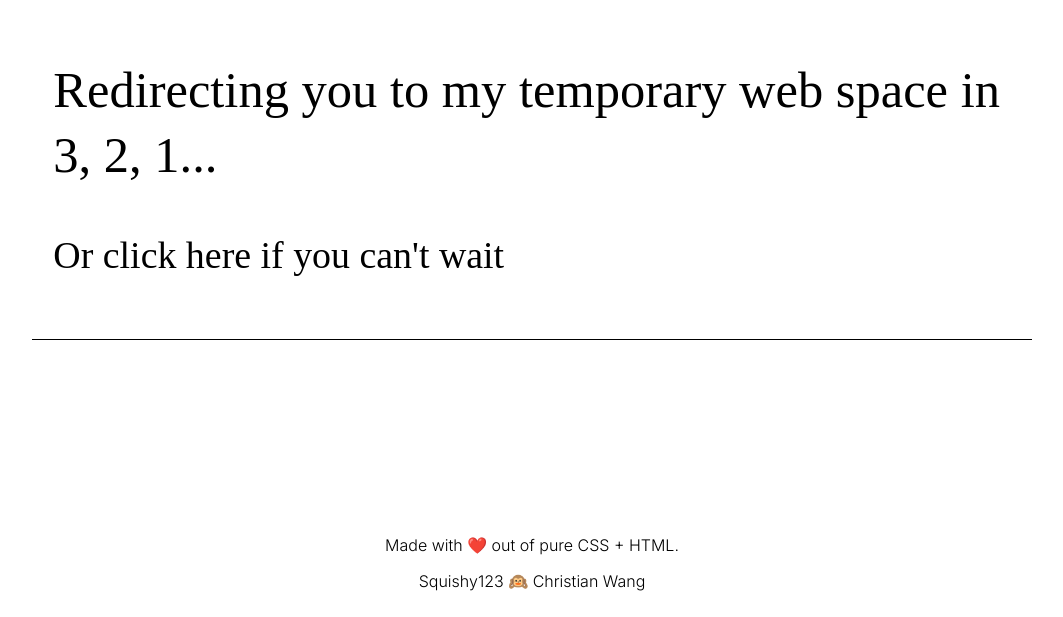
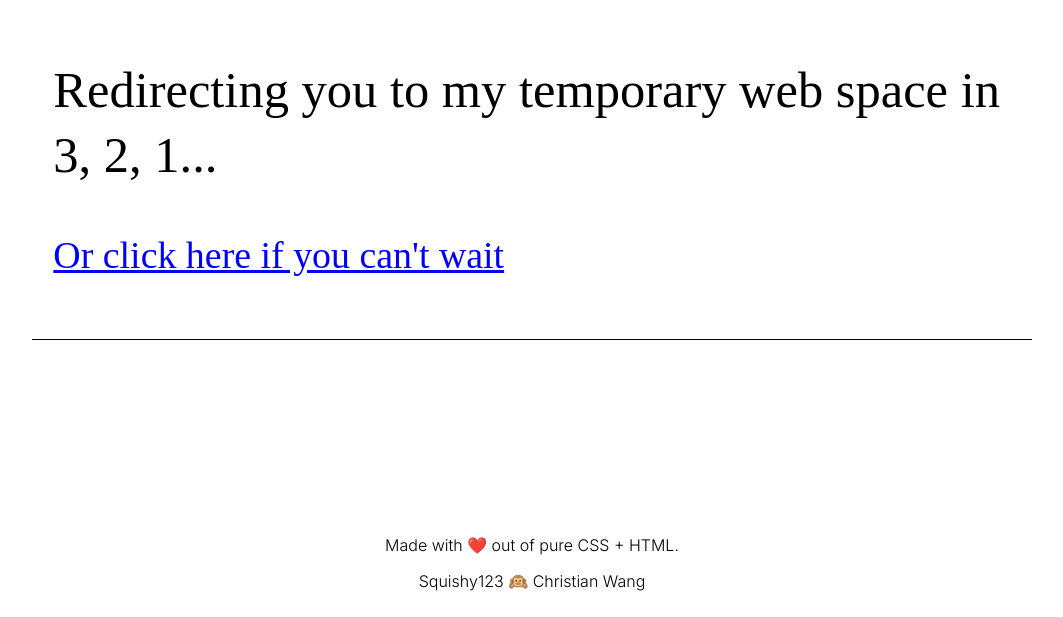
Before and after one commit to Squishy123/chris_web, a plain HTML site: page index.html in a window 1280 px wide. Shown: the part 183-800 px from the top of the page, without its empty margins (108-1171 px from the left). Drawn offline with Linux system fonts and the light colour scheme; a web font is replaced by a local one.

Commit message:
Update index.html

```diff
--- a/index.html
+++ b/index.html
@@ -71,7 +71,7 @@ Henlo Friend! Caught you snooping around. There's nothing to see here really...`
 <div class="container" style="border-bottom: black 1px solid;">
 <h2 class="display">Redirecting you to my temporary web space in 3, 2, 1...</h2>
 <a href="https://laser-drill-ac0.notion.site/Hey-I-m-Christian-7b2f8876a8604427bdf95a301a3878dd">
-  <h3 class="display"> Or click here if you can't wait </h3>
+  <h3 class="display" style="color: blue; text-decoration: underline;"> Or click here if you can't wait </h3>
 </a>
 </main>
 <footer>
```
